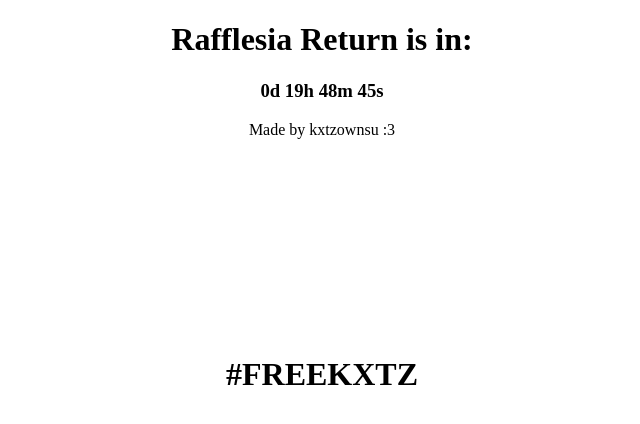
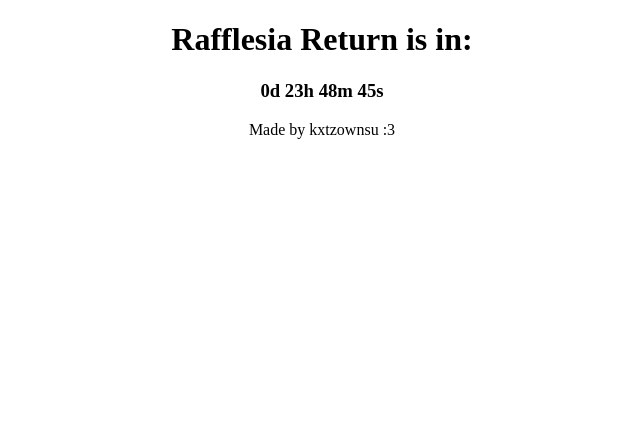
Before and after one commit to kxtzownsu/countdown, a plain HTML site: page index.html in a window 1280 px wide. Shown: the whole page, without its empty margins (318-958 px from the left). Drawn offline with Linux system fonts and the light colour scheme.

Commit message:
Fix counter and remove #freekxtz

```diff
--- a/index.html
+++ b/index.html
@@ -17,11 +17,10 @@
       <h1>Rafflesia Return is in:</h1>
       <h3 id="countdown"></h3>
       <p>Made by kxtzownsu :3</p>
-      <br><br><br><br><br><br><br><br><br><br><h1>#FREEKXTZ</h1>
     </center>
     <script>
       // Specify the target timestamp in UTC (Coordinated Universal Time)
-      const targetTimestamp = Date.UTC(2023, 9, 4, 0, 0, 0); // December 31, 2023, 23:59:59 UTC
+      const targetTimestamp = Date.UTC(2023, 9, 4, 4, 0, 0); // December 31, 2023, 23:59:59 UTC
       function updateCountdown() {
         const currentDate = new Date().getTime();
         const timeDifference = targetTimestamp - currentDate;
```
